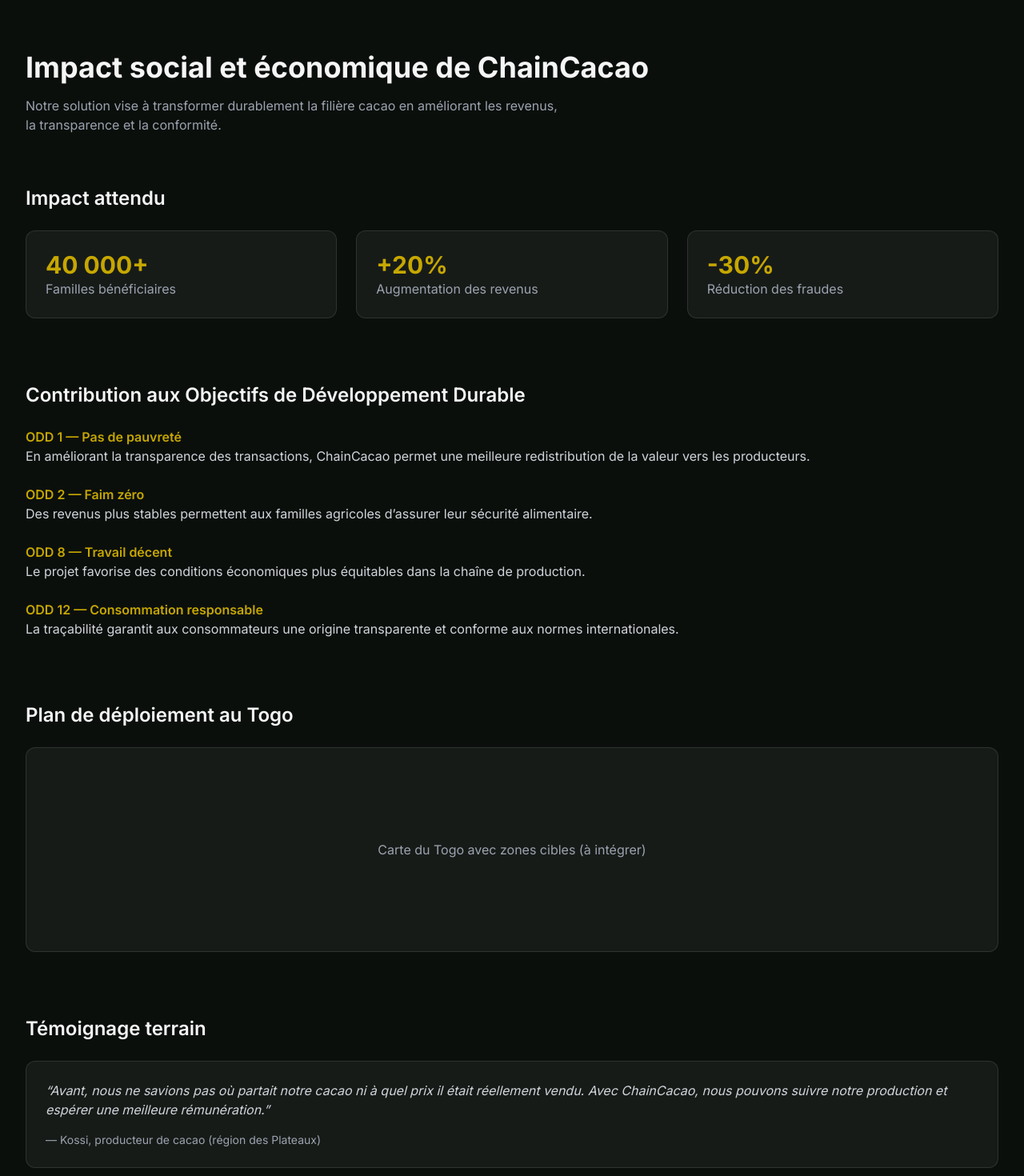
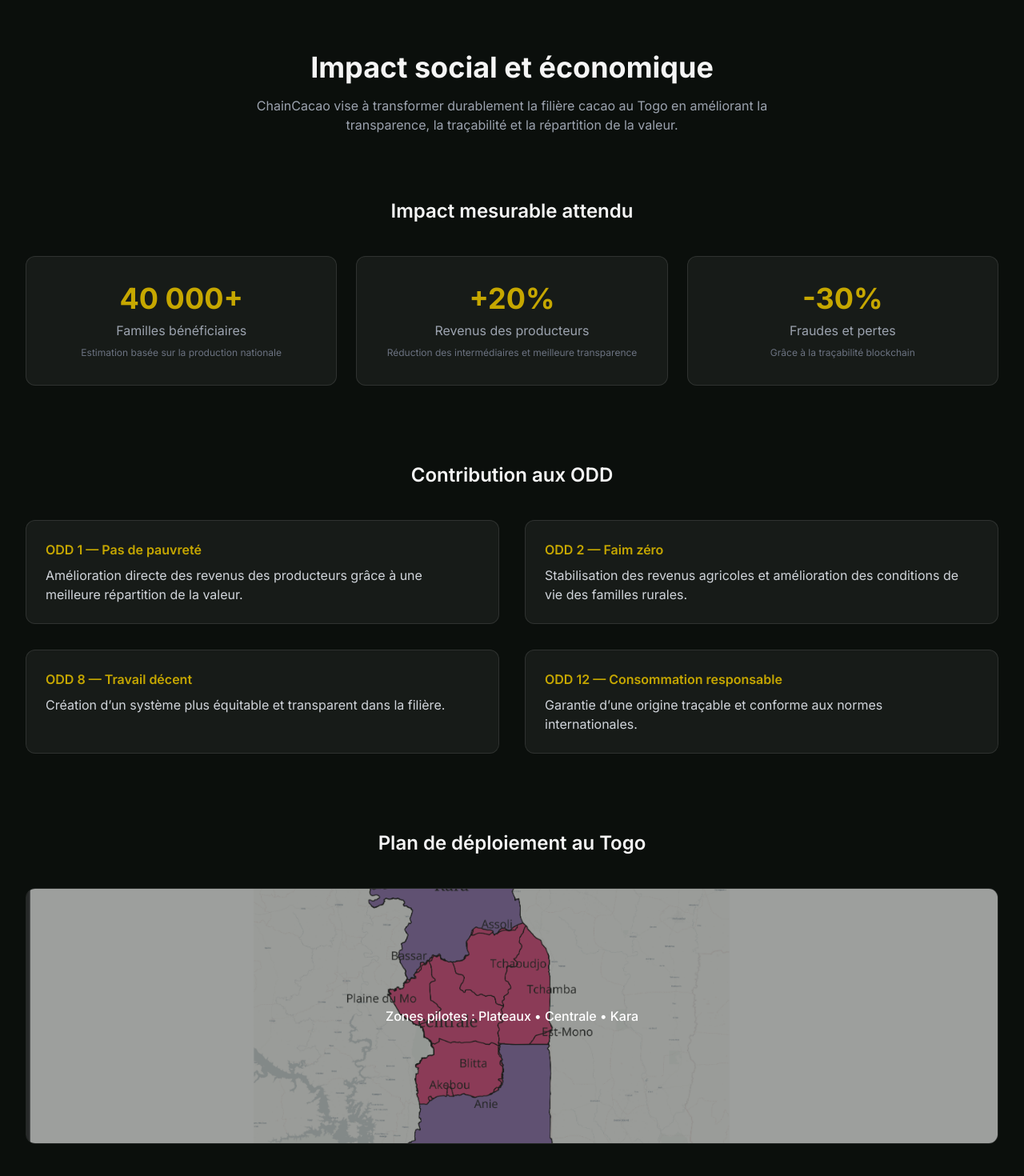
Before and after one commit to Billy-Crawford/site-chainCacao, a Next.js app: page /impact in a window 1280 px wide. Shown: the part 80-1550 px from the top of the page at 80% size. Built offline with nearby package versions, Linux system fonts and the light colour scheme.

Commit message:
ameliorations

```diff
--- a/app/impact/page.tsx
+++ b/app/impact/page.tsx
@@ -1,121 +1,168 @@
 import Container from "@/components/shared/Container";
+import Image from "next/image";
 
 export default function ImpactPage() {
   return (
     <main className="py-20">
       <Container>
-        {/* Header */}
-        <div className="mb-16">
+
+        {/* 🧠 HEADER */}
+        <div className="mb-20 text-center">
           <h1 className="text-4xl font-bold mb-4">
-            Impact social et économique de ChainCacao
+            Impact social et économique
           </h1>
-          <p className="text-gray-400 max-w-2xl">
-            Notre solution vise à transformer durablement la filière cacao en
-            améliorant les revenus, la transparence et la conformité.
+          <p className="text-gray-400 max-w-2xl mx-auto">
+            ChainCacao vise à transformer durablement la filière cacao au Togo
+            en améliorant la transparence, la traçabilité et la répartition de la valeur.
           </p>
         </div>
 
-        {/* Statistiques d’impact */}
-        <section className="mb-20">
-          <h2 className="text-2xl font-semibold mb-6">Impact attendu</h2>
+        {/* 📊 IMPACT CHIFFRÉ */}
+        <section className="mb-24">
+          <h2 className="text-2xl font-semibold mb-10 text-center">
+            Impact mesurable attendu
+          </h2>
 
           <div className="grid md:grid-cols-3 gap-6">
+
+            <div className="bg-white/5 border border-white/10 p-8 rounded-xl text-center hover:border-secondary transition">
+              <h3 className="text-4xl font-bold text-secondary mb-2">40 000+</h3>
+              <p className="text-gray-400">Familles bénéficiaires</p>
+              <p className="text-xs text-gray-500 mt-2">
+                Estimation basée sur la production nationale
+              </p>
+            </div>
+
+            <div className="bg-white/5 border border-white/10 p-8 rounded-xl text-center hover:border-secondary transition">
+              <h3 className="text-4xl font-bold text-secondary mb-2">+20%</h3>
+              <p className="text-gray-400">Revenus des producteurs</p>
+              <p className="text-xs text-gray-500 mt-2">
+                Réduction des intermédiaires et meilleure transparence
+              </p>
+            </div>
+
+            <div className="bg-white/5 border border-white/10 p-8 rounded-xl text-center hover:border-secondary transition">
+              <h3 className="text-4xl font-bold text-secondary mb-2">-30%</h3>
+              <p className="text-gray-400">Fraudes et pertes</p>
+              <p className="text-xs text-gray-500 mt-2">
+                Grâce à la traçabilité blockchain
+              </p>
+            </div>
+
+          </div>
+        </section>
+
+        {/* 🌍 ODD */}
+        <section className="mb-24">
+          <h2 className="text-2xl font-semibold mb-10 text-center">
+            Contribution aux ODD
+          </h2>
+
+          <div className="grid md:grid-cols-2 gap-8 text-gray-300">
+
             <div className="bg-white/5 border border-white/10 p-6 rounded-xl">
-              <h3 className="text-3xl font-bold text-secondary">40 000+</h3>
-              <p className="text-gray-400">Familles bénéficiaires</p>
+              <h3 className="text-secondary font-semibold mb-2">
+                ODD 1 — Pas de pauvreté
+              </h3>
+              <p>
+                Amélioration directe des revenus des producteurs grâce à une
+                meilleure répartition de la valeur.
+              </p>
             </div>
 
             <div className="bg-white/5 border border-white/10 p-6 rounded-xl">
-              <h3 className="text-3xl font-bold text-secondary">+20%</h3>
-              <p className="text-gray-400">Augmentation des revenus</p>
+              <h3 className="text-secondary font-semibold mb-2">
+                ODD 2 — Faim zéro
+              </h3>
+              <p>
+                Stabilisation des revenus agricoles et amélioration des conditions
+                de vie des familles rurales.
+              </p>
             </div>
 
             <div className="bg-white/5 border border-white/10 p-6 rounded-xl">
-              <h3 className="text-3xl font-bold text-secondary">-30%</h3>
-              <p className="text-gray-400">Réduction des fraudes</p>
+              <h3 className="text-secondary font-semibold mb-2">
+                ODD 8 — Travail décent
+              </h3>
+              <p>
+                Création d’un système plus équitable et transparent dans la filière.
+              </p>
             </div>
+
+            <div className="bg-white/5 border border-white/10 p-6 rounded-xl">
+              <h3 className="text-secondary font-semibold mb-2">
+                ODD 12 — Consommation responsable
+              </h3>
+              <p>
+                Garantie d’une origine traçable et conforme aux normes internationales.
+              </p>
+            </div>
+
           </div>
         </section>
 
-        {/* ODD détaillés */}
-        <section className="mb-20">
-          <h2 className="text-2xl font-semibold mb-6">
-            Contribution aux Objectifs de Développement Durable
+        {/* 🗺️ DÉPLOIEMENT */}
+        <section className="mb-24">
+          <h2 className="text-2xl font-semibold mb-10 text-center">
+            Plan de déploiement au Togo
           </h2>
 
-          <div className="space-y-6 text-gray-300">
-            <div>
-              <h3 className="text-secondary font-semibold">
-                ODD 1 — Pas de pauvreté
-              </h3>
-              <p>
-                En améliorant la transparence des transactions, ChainCacao
-                permet une meilleure redistribution de la valeur vers les
-                producteurs.
-              </p>
-            </div>
+          <div className="relative h-80 rounded-xl overflow-hidden border border-white/10">
+            <Image
+              src="/images/carte-Togo-centre.png"
+              alt="Carte du Togo - zones de déploiement"
+              fill
+              className="object-cover opacity-60"
+            />
 
-            <div>
-              <h3 className="text-secondary font-semibold">
-                ODD 2 — Faim zéro
-              </h3>
-              <p>
-                Des revenus plus stables permettent aux familles agricoles
-                d’assurer leur sécurité alimentaire.
-              </p>
-            </div>
-
-            <div>
-              <h3 className="text-secondary font-semibold">
-                ODD 8 — Travail décent
-              </h3>
-              <p>
-                Le projet favorise des conditions économiques plus équitables
-                dans la chaîne de production.
-              </p>
-            </div>
-
-            <div>
-              <h3 className="text-secondary font-semibold">
-                ODD 12 — Consommation responsable
-              </h3>
-              <p>
-                La traçabilité garantit aux consommateurs une origine
-                transparente et conforme aux normes internationales.
+            <div className="absolute inset-0 flex items-center justify-center">
+              <p className="text-white font-medium text-center">
+                Zones pilotes : Plateaux • Centrale • Kara
               </p>
             </div>
           </div>
         </section>
 
-        {/* Déploiement (carte) */}
+        {/* 🧑‍🌾 TÉMOIGNAGE */}
         <section className="mb-20">
-          <h2 className="text-2xl font-semibold mb-6">
-            Plan de déploiement au Togo
+          <h2 className="text-2xl font-semibold mb-10 text-center">
+            Témoignage terrain
           </h2>
 
-          <div className="bg-white/5 border border-white/10 rounded-xl h-64 flex items-center justify-center">
-            <p className="text-gray-400">
-              Carte du Togo avec zones cibles (à intégrer)
-            </p>
-          </div>
-        </section>
+          <div className="max-w-3xl mx-auto bg-white/5 border border-white/10 rounded-xl p-8 text-center">
 
-        {/* Témoignage */}
-        <section>
-          <h2 className="text-2xl font-semibold mb-6">Témoignage terrain</h2>
-
-          <div className="bg-white/5 border border-white/10 rounded-xl p-6 text-gray-300">
-            <p className="italic mb-4">
+            <p className="italic text-lg mb-6 text-gray-300">
               “Avant, nous ne savions pas où partait notre cacao ni à quel prix
               il était réellement vendu. Avec ChainCacao, nous pouvons suivre
               notre production et espérer une meilleure rémunération.”
             </p>
 
             <p className="text-sm text-gray-400">
-              — Kossi, producteur de cacao (région des Plateaux)
+              — Producteur de cacao, région des Plateaux
             </p>
+
           </div>
         </section>
+
+        {/* 🚀 CTA FINAL */}
+        <div className="text-center">
+          <h3 className="text-xl font-semibold mb-4">
+            Une transformation durable de la filière cacao
+          </h3>
+
+          <p className="text-gray-400 mb-6">
+            ChainCacao ne se limite pas à une solution technique,
+            mais propose un changement systémique.
+          </p>
+
+          <a
+            href="/solution"
+            className="bg-secondary text-black px-6 py-3 rounded-lg font-medium hover:opacity-80 transition"
+          >
+            Voir la solution complète
+          </a>
+        </div>
+
       </Container>
     </main>
   );
--- a/app/probleme/page.tsx
+++ b/app/probleme/page.tsx
@@ -1,10 +1,12 @@
 import Container from "@/components/shared/Container";
+import { User, Users, Truck, Store } from "lucide-react";
 
 export default function ProblemePage() {
   return (
     <main className="py-20">
       <Container>
-        {/* Titre */}
+
+        {/* 🧠 HEADER */}
         <div className="mb-16">
           <h1 className="text-4xl font-bold mb-4">
             Comprendre les enjeux de la filière cacao
@@ -16,47 +18,94 @@
           </p>
         </div>
 
-        {/* Contexte */}
+        {/* 🔗 CHAÎNE DE VALEUR */}
         <section className="mb-20">
           <h2 className="text-2xl font-semibold mb-6">
             Une chaîne de valeur fragmentée
           </h2>
 
-          <div className="grid md:grid-cols-2 gap-10 items-center">
-            {/* Visuel */}
-            <div className="bg-white/5 border border-white/10 rounded-xl h-64 flex items-center justify-center">
-              <p className="text-gray-400">Schéma chaîne de valeur</p>
+          <div className="grid md:grid-cols-2 gap-12 items-center">
+
+            {/* 🔴 SCHÉMA */}
+            <div className="bg-white/5 border border-white/10 rounded-xl p-6 space-y-6">
+
+              {/* Agriculteur */}
+              <div className="flex items-center justify-between">
+                <div className="flex items-center gap-3">
+                  <User className="text-secondary" />
+                  <span>Agriculteur</span>
+                </div>
+                <span className="text-red-400 text-sm">Faible revenu</span>
+              </div>
+
+              <div className="text-center text-gray-500">↓</div>
+
+              {/* Coopérative */}
+              <div className="flex items-center justify-between">
+                <div className="flex items-center gap-3">
+                  <Users className="text-secondary" />
+                  <span>Coopérative</span>
+                </div>
+                <span className="text-red-400 text-sm">Données fragmentées</span>
+              </div>
+
+              <div className="text-center text-gray-500">↓</div>
+
+              {/* Exportateur */}
+              <div className="flex items-center justify-between">
+                <div className="flex items-center gap-3">
+                  <Truck className="text-secondary" />
+                  <span>Exportateur</span>
+                </div>
+                <span className="text-red-400 text-sm">Manque de traçabilité</span>
+              </div>
+
+              <div className="text-center text-gray-500">↓</div>
+
+              {/* Acheteur */}
+              <div className="flex items-center justify-between">
+                <div className="flex items-center gap-3">
+                  <Store className="text-secondary" />
+                  <span>Acheteur final</span>
+                </div>
+                <span className="text-green-400 text-sm">Valeur maximale</span>
+              </div>
+
             </div>
 
-            {/* Texte */}
-            <div className="text-gray-300 space-y-4">
+            {/* 📝 TEXTE */}
+            <div className="text-gray-300 space-y-5">
               <p>
                 La production de cacao repose sur un réseau complexe d’acteurs :
                 agriculteurs, coopératives, exportateurs et intermédiaires.
               </p>
 
               <p>
-                Cette multiplicité d’intervenants rend difficile la traçabilité
-                des produits et favorise les asymétries d’information.
+                À chaque étape, les informations sont partiellement perdues ou
+                mal transmises, ce qui crée une rupture dans la traçabilité.
               </p>
 
               <p>
-                En conséquence, les producteurs captent une faible part de la
-                valeur finale, tandis que les risques de fraude et de
-                non-conformité augmentent.
+                Ce manque de transparence empêche une vérification fiable de
+                l’origine du cacao et fragilise toute la chaîne de valeur.
+              </p>
+
+              <p className="text-secondary font-medium">
+                → Plus on avance dans la chaîne, plus la valeur augmente, mais moins la transparence est garantie.
               </p>
             </div>
+
           </div>
         </section>
 
-        {/* Données */}
+        {/* 📊 DONNÉES */}
         <section className="mb-20">
           <h2 className="text-2xl font-semibold mb-6">
             Données clés de la filière
           </h2>
 
-          <div className="overflow-x-auto">
-            <table className="w-full border border-white/10">
+          <div className="overflow-x-auto rounded-xl border border-white/10">
+            <table className="w-full">
               <thead className="bg-white/5">
                 <tr>
                   <th className="p-4 text-left">Indicateur</th>
@@ -89,44 +138,43 @@
           </div>
         </section>
 
-        {/* EUDR */}
+        {/* 🏛️ EUDR */}
         <section className="mb-20">
           <h2 className="text-2xl font-semibold mb-6">
             Impact du règlement EUDR
           </h2>
 
           <div className="space-y-6">
-            <div className="border-l-2 border-secondary pl-4">
-              <h3 className="font-semibold">2023</h3>
-              <p className="text-gray-400">
-                Adoption du règlement européen contre la déforestation.
-              </p>
-            </div>
-
-            <div className="border-l-2 border-secondary pl-4">
-              <h3 className="font-semibold">2024</h3>
-              <p className="text-gray-400">
-                Phase de préparation et d’adaptation des acteurs.
-              </p>
-            </div>
-
-            <div className="border-l-2 border-secondary pl-4">
-              <h3 className="font-semibold">2025</h3>
-              <p className="text-gray-400">
-                Entrée en vigueur obligatoire pour les exportations.
-              </p>
-            </div>
+            {[
+              {
+                year: "2023",
+                text: "Adoption du règlement européen contre la déforestation.",
+              },
+              {
+                year: "2024",
+                text: "Phase de préparation et d’adaptation des acteurs.",
+              },
+              {
+                year: "2025",
+                text: "Entrée en vigueur obligatoire pour les exportations.",
+              },
+            ].map((item) => (
+              <div key={item.year} className="border-l-2 border-secondary pl-4">
+                <h3 className="font-semibold">{item.year}</h3>
+                <p className="text-gray-400">{item.text}</p>
+              </div>
+            ))}
           </div>
         </section>
 
-        {/* Benchmark */}
+        {/* ⚖️ BENCHMARK */}
         <section>
           <h2 className="text-2xl font-semibold mb-6">
             Benchmark des solutions existantes
           </h2>
 
-          <div className="overflow-x-auto">
-            <table className="w-full border border-white/10">
+          <div className="overflow-x-auto rounded-xl border border-white/10">
+            <table className="w-full">
               <thead className="bg-white/5">
                 <tr>
                   <th className="p-4">Critère</th>
@@ -157,6 +205,7 @@
             </table>
           </div>
         </section>
+
       </Container>
     </main>
   );
```
Also changed, not shown: components/sections/TeamCard.tsx (line endings or trailing spaces), public/images/carte-Togo-centre.png (added).
